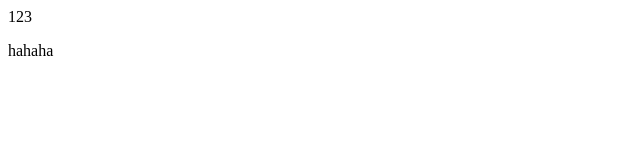
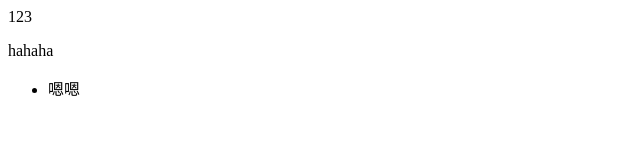
Before and after one commit to jokershua/test, a plain HTML site: page index.html in a window 1280 px wide. Shown: the full height of the page, 0-640 px from the left. Drawn offline with Linux system fonts and the light colour scheme.

Commit message:
子模块

```diff
--- a/index.html
+++ b/index.html
@@ -8,5 +8,8 @@
 <body>
   <div>123</div>
   <p>hahaha</p>
+  <ul>
+    <li>嗯嗯</li>
+  </ul>
 </body>
 </html>
```
